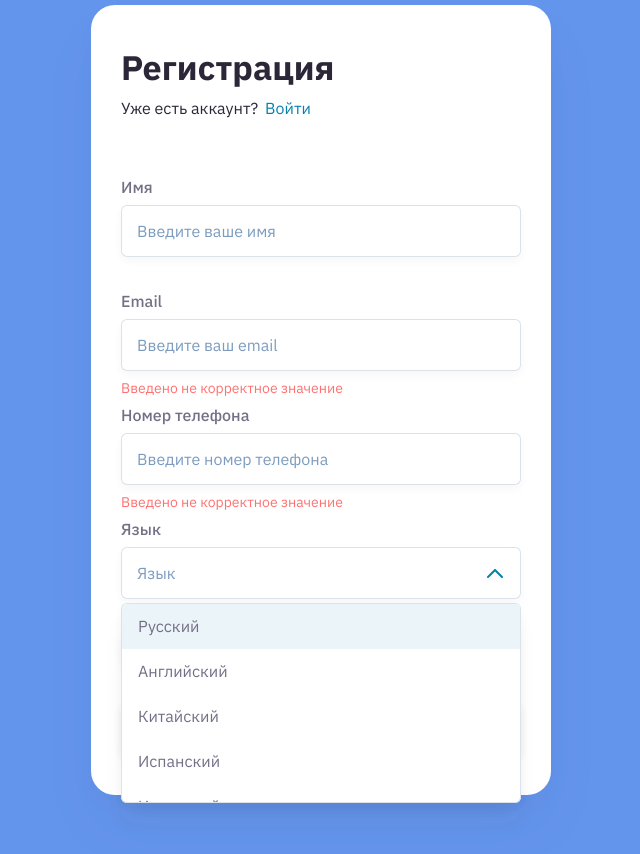
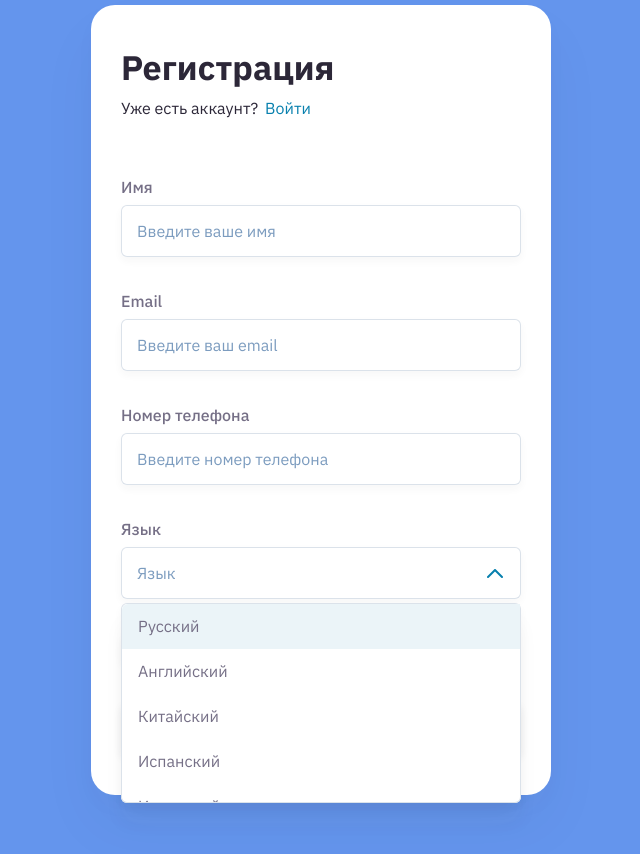
Before and after one commit to DmitriBelski/registration-form-validation, a React (Create React App) app: page / in a window 1280 px wide. Shown: the top 854 px of the page, without its empty margins (319-959 px from the left). Built offline with nearby package versions, Linux system fonts and the light colour scheme.

Commit message:
Add Paper, ReegistrationForm & Input components

```diff
--- a/src/App.scss
+++ b/src/App.scss
@@ -1,59 +1,4 @@
 @import 'styles/variables.scss';
-
-.paper {
-  width: 460px;
-  margin: 50vh auto;
-  transform: translateY(-50%);
-  border-radius: $big-border-radius;
-  box-shadow: $paper-box-shadow;
-  background-color: $color-secondary-contrast;
-
-  &__form {
-    padding: 40px 30px;
-  }
-}
-
-.form {
-  display: flex;
-  flex-direction: column;
-
-  &__header {
-    margin-bottom: 58px;
-  }
-
-  &__group {
-    margin-bottom: 34px;
-  }
-}
-
-.header {
-  &__title {
-    margin: 0 0 8px 0;
-  }
-
-  &__subtitle {
-    margin: 0;
-  }
-
-  &__subtitle-link {
-    margin-left: 6px;
-  }
-}
-
-.input-group {
-  display: -ms-grid;
-  display: grid;
-  position: relative;
-
-  &__label {
-    margin-bottom: 7px;
-  }
-
-  &__message {
-    position: absolute;
-    bottom: -26px;
-  }
-}
 
 .select {
   $self: &;
--- a/src/App.tsx
+++ b/src/App.tsx
@@ -1,68 +1,15 @@
 import 'App.scss'
+import { Paper } from 'components/Paper'
+import { RegistrationForm } from 'views/RegistrationForm'
 
 function App() {
   return (
-    <div className="paper">
-      <form className="form paper__form">
-        <div className="header form__header">
-          <h1 className="header__title text-title-regular">Регистрация</h1>
-          <span className="header__subtitle text-subtitle-regular">
-            Уже есть аккаунт?
-            <a className="header__subtitle-link link text-subtitle-accent" href="/" target="_blank">
-              Войти
-            </a>
-          </span>
-        </div>
-        <label className="input-group form__group" htmlFor="name">
-          <span className="input-group__label text-label-regular">Имя</span>
-          <input className="input-group__input input text-input" type="text" id="name" placeholder="Введите ваше имя" />
-          <span className="input-group__message text-danger" hidden>Введено не корректное значение</span>
-        </label>
-        <label className="input-group form__group" htmlFor="email">
-          <span className="input-group__label text-label-regular">Email</span>
-          <input className="input-group__input input text-input" type="email" id="email" placeholder="Введите ваш email" />
-          <span className="input-group__message text-danger">Введено не корректное значение</span>
-        </label>
-        <label className="input-group form__group" htmlFor="cell">
-          <span className="input-group__label text-label-regular">Номер телефона</span>
-          <input className="input-group__input input text-input" type="tel" id="cell" placeholder="Введите номер телефона" />
-          <span className="input-group__message text-danger">Введено не корректное значение</span>
-        </label>
-        <label className="input-group form__group" htmlFor="language">
-          <span className="input-group__label text-label-regular">Язык</span>
-          <input className="input-group__input input text-input" type="text" id="language" placeholder="Язык"/>
-          <span className="input-group__message text-danger">Выберите язык</span>
-          <div className="select select--open">
-            <div className="select__dropdown">
-              <ul className="select__dropdown-list">
-                <li className="select-option select-option--highlighted text-select">Русский</li>
-                <li className="select-option text-select">Английский</li>
-                <li className="select-option text-select">Китайский</li>
-                <li className="select-option text-select">Испанский</li>
-                <li className="select-option text-select">Испанский</li>
-                <li className="select-option text-select">Испанский</li>
-                <li className="select-option select-option--highlighted text-select">Испанский</li>
-                <li className="select-option text-select">Испанский</li>
-                <li className="select-option text-select">Испанский</li>
-                <li className="select-option select-option--highlighted text-select">Испанский</li>
-                <li className="select-option select-option--selected text-select">Испанский</li>
-              </ul>
-            </div>
-          </div>
-        </label>
-        <label className="checkbox form__group text-label-regular">
-          <input className="checkbox__input" type="checkbox" value="true"/>
-          <span className="checkbox__box"></span>
-          <span>
-            Принимаю&nbsp;
-            <a className="link text-label-accent" href="/" target="_blank">условия</a>
-            &nbsp;использования
-          </span>
-        </label>
-        <button className="button button--disabled text-button-regular text-button-disabled" type="submit">Зарегистрироваться</button>
-      </form>
-    </div>
+    <Paper>
+      <div className="paper__form">
+        <RegistrationForm />
+      </div>
+    </Paper>
   )
 }
 
-export default App
+export { App }
--- /dev/null
+++ b/src/components/Input.scss
@@ -0,0 +1,16 @@
+@import 'styles/variables.scss';
+
+.input-group {
+  display: -ms-grid;
+  display: grid;
+  position: relative;
+
+  &__label {
+    margin-bottom: 7px;
+  }
+
+  &__message {
+    position: absolute;
+    bottom: -26px;
+  }
+}
--- /dev/null
+++ b/src/components/Input.tsx
@@ -0,0 +1,30 @@
+import * as React from 'react'
+import './Input.scss'
+
+interface InputProps {
+  htmlFor?: string;
+  label?: string;
+  inputType: string;
+  placeholder?: string;
+  validateMessage?: string;
+  requiredMessage?: string;
+}
+
+const Input: React.FC<InputProps> = (props) => {
+  return (
+    <label className="input-group form__group" htmlFor={props.htmlFor}>
+      <span className="input-group__label text-label-regular">{props.label}</span>
+      <input
+        className="input-group__input input text-input"
+        type={props.inputType}
+        id={props.htmlFor}
+        placeholder={props.placeholder}
+      />
+      <span className="input-group__message text-danger" hidden>
+        {props.validateMessage}
+      </span>
+    </label>
+  )
+}
+
+export { Input }
--- /dev/null
+++ b/src/components/Paper.scss
@@ -0,0 +1,14 @@
+@import 'styles/variables.scss';
+
+.paper {
+  width: 460px;
+  margin: 50vh auto;
+  transform: translateY(-50%);
+  border-radius: $big-border-radius;
+  box-shadow: $paper-box-shadow;
+  background-color: $color-secondary-contrast;
+
+  &__form {
+    padding: 40px 30px;
+  }
+}
--- /dev/null
+++ b/src/components/Paper.tsx
@@ -0,0 +1,16 @@
+import * as React from 'react'
+import './Paper.scss'
+
+interface PaperProps {
+  children: React.ReactNode;
+}
+
+const Paper: React.FC<PaperProps> = (props) => {
+  return (
+    <div className="paper">
+      { props.children }
+    </div>
+  )
+}
+
+export { Paper }
--- a/src/index.tsx
+++ b/src/index.tsx
@@ -3,7 +3,7 @@ import ReactDOM from 'react-dom'
 import 'index.scss'
 import 'styles/utils.scss'
 import 'styles/typography.scss'
-import App from 'App'
+import { App } from 'App'
 
 ReactDOM.render(
   <React.StrictMode>
--- /dev/null
+++ b/src/utils/classnames.tsx
@@ -0,0 +1,5 @@
+export const classnames = (classObj: Record<string, boolean>) =>
+  Object.entries(classObj)
+    .filter(([key, value]) => Boolean(value))
+    .map(([key, value]) => key)
+    .join(' ')
--- /dev/null
+++ b/src/views/RegistrationForm.scss
@@ -0,0 +1,28 @@
+@import 'styles/variables.scss';
+
+.form {
+  display: flex;
+  flex-direction: column;
+
+  &__header {
+    margin-bottom: 58px;
+  }
+
+  &__group {
+    margin-bottom: 34px;
+  }
+}
+
+.header {
+  &__title {
+    margin: 0 0 8px 0;
+  }
+
+  &__subtitle {
+    margin: 0;
+  }
+
+  &__subtitle-link {
+    margin-left: 6px;
+  }
+}
--- /dev/null
+++ b/src/views/RegistrationForm.tsx
@@ -0,0 +1,74 @@
+import * as React from 'react'
+import './RegistrationForm.scss'
+import { Input } from 'components/Input'
+
+function RegistrationForm() {
+  return (
+    <form className="form">
+      <div className="header form__header">
+        <h1 className="header__title text-title-regular">Регистрация</h1>
+        <span className="header__subtitle text-subtitle-regular">
+          Уже есть аккаунт?
+          <a className="header__subtitle-link link text-subtitle-accent" href="/" target="_blank">
+            Войти
+          </a>
+        </span>
+      </div>
+      <Input
+        htmlFor="name"
+        label="Имя"
+        inputType="text"
+        placeholder="Введите ваше имя"
+        validateMessage="Введено не корректное значение"
+      />
+      <Input
+        htmlFor="email"
+        label="Email"
+        inputType="email"
+        placeholder="Введите ваш email"
+        validateMessage="Введено не корректное значение"
+      />
+      <Input
+        htmlFor="cell"
+        label="Номер телефона"
+        inputType="tel"
+        placeholder="Введите номер телефона"
+        validateMessage="Введено не корректное значение"
+      />
+      <label className="input-group form__group" htmlFor="language">
+        <span className="input-group__label text-label-regular">Язык</span>
+        <input className="input-group__input input text-input" type="text" id="language" placeholder="Язык"/>
+        <span className="input-group__message text-danger">Выберите язык</span>
+        <div className="select select--open">
+          <div className="select__dropdown">
+            <ul className="select__dropdown-list">
+              <li className="select-option select-option--highlighted text-select">Русский</li>
+              <li className="select-option text-select">Английский</li>
+              <li className="select-option text-select">Китайский</li>
+              <li className="select-option text-select">Испанский</li>
+              <li className="select-option text-select">Испанский</li>
+              <li className="select-option text-select">Испанский</li>
+              <li className="select-option select-option--highlighted text-select">Испанский</li>
+              <li className="select-option text-select">Испанский</li>
+              <li className="select-option text-select">Испанский</li>
+              <li className="select-option select-option--highlighted text-select">Испанский</li>
+              <li className="select-option select-option--selected text-select">Испанский</li>
+            </ul>
+          </div>
+        </div>
+      </label>
+      <label className="checkbox form__group text-label-regular">
+        <input className="checkbox__input" type="checkbox" value="true"/>
+        <span className="checkbox__box"></span>
+        <span>
+          Принимаю&nbsp;
+          <a className="link text-label-accent" href="/" target="_blank">условия</a>
+          &nbsp;использования
+        </span>
+      </label>
+      <button className="button button--disabled text-button-regular text-button-disabled" type="submit">Зарегистрироваться</button>
+    </form>
+  )
+}
+
+export { RegistrationForm }
```
